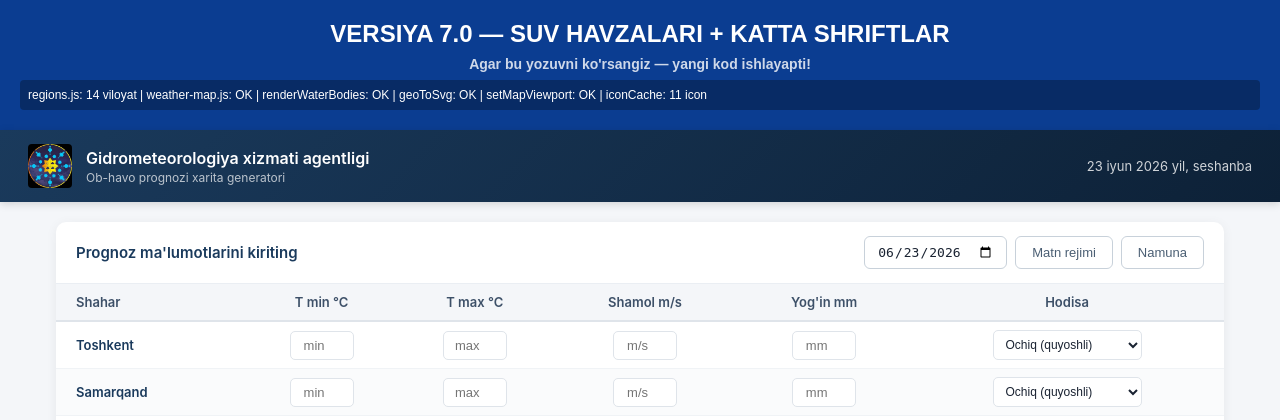
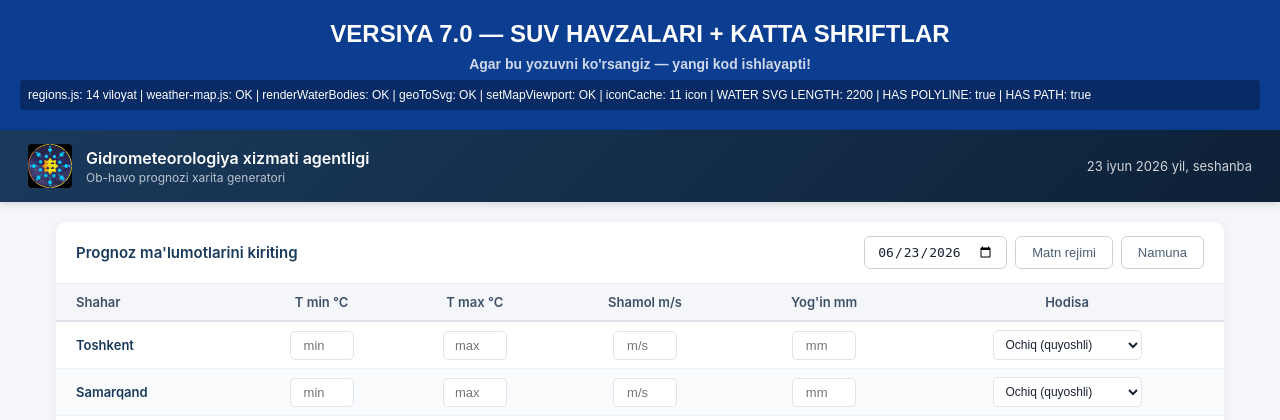
Before and after one commit to ahrorabdulhayev67-cmd/for_weather_forecast, a Flask app: page / in a window 1280 px wide. Shown: the top 420 px of the page. Run offline with Flask 3, Linux system fonts and the light colour scheme.

Commit message:
debug: renderWaterBodies natijasi uzunligini ko'rsatish

```diff
--- a/app/templates/index.html
+++ b/app/templates/index.html
@@ -117,6 +117,15 @@
         info.push('setMapViewport: ' + (typeof setMapViewport !== 'undefined' ? 'OK' : 'YO\'Q!'));
         info.push('iconCache: ' + (typeof iconCache !== 'undefined' ? Object.keys(iconCache).length + ' icon' : 'YO\'Q!'));
 
+        // TEST: renderWaterBodies chaqirib natijasini ko'rish
+        if (typeof setMapViewport === 'function' && typeof renderWaterBodies === 'function') {
+            setMapViewport(30, 85, 700, 500);
+            var waterSvg = renderWaterBodies();
+            info.push('WATER SVG LENGTH: ' + waterSvg.length);
+            info.push('HAS POLYLINE: ' + (waterSvg.indexOf('<polyline') >= 0));
+            info.push('HAS PATH: ' + (waterSvg.indexOf('<path') >= 0));
+        }
+
         var el = document.getElementById('debugInfo');
         if (el) el.textContent = info.join(' | ');
     });
```
